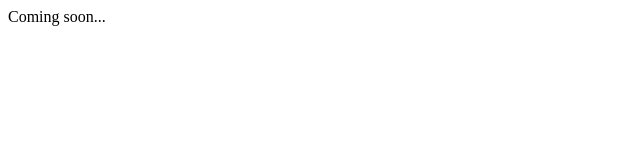
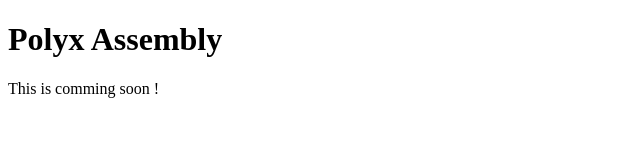
Before and after one commit to PolyxUtils/PolyxASM, a plain HTML site: page docs/index.html in a window 1280 px wide. Shown: the whole page, without its empty margins (0-640 px from the left). Drawn offline with Linux system fonts and the light colour scheme.

Commit message:
Update index.html

```diff
--- a/docs/index.html
+++ b/docs/index.html
@@ -5,7 +5,8 @@
 </head>
 
 <body>
-  Coming soon...
+  <h1>Polyx Assembly</h1>
+  This is comming soon !
 </body>
 
 </html>
```
